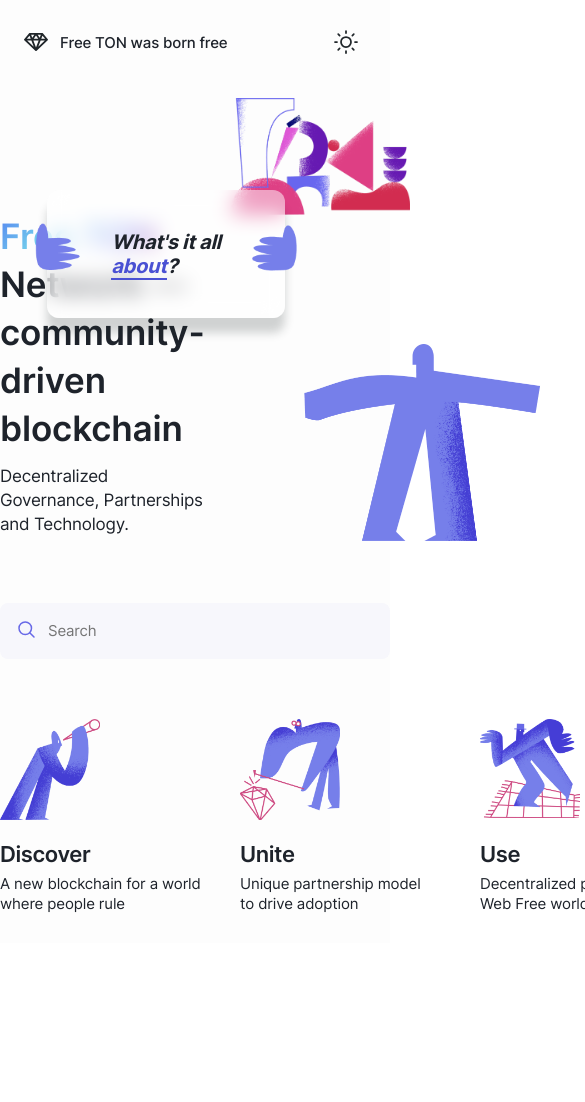
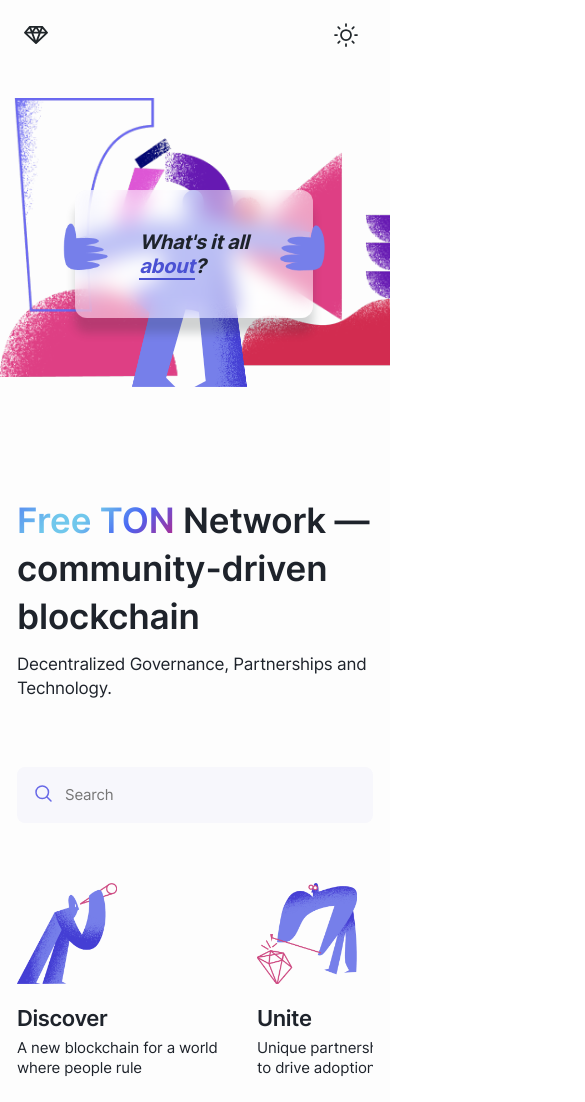
Before and after one commit to MaxKudrin/websitecopy, a website built with Parcel: page index.html in a window 390 px wide. Shown: the top 1102 px of the page, 585 px wide, since content can reach past the window. Before the commit the page ends 943 px from the top, so only its background shows below. Built offline with nearby package versions, Linux system fonts and the light colour scheme.

Commit message:
Added mobile view

```diff
--- a/index.html
+++ b/index.html
@@ -97,10 +97,10 @@
                             alt="Discover"
                           />
                         </div>
-                        <h2 class="categories__card-title" style="">
+                        <h2 class="categories__card-title">
                           Discover
                         </h2>
-                        <p class="categories__card-desc" style="">
+                        <p class="categories__card-desc">
                           A new blockchain for a world where people rule
                         </p></a
                       ><a
--- a/index.js
+++ b/index.js
@@ -1,5 +1,9 @@
 import lightButton from "./img/8ec1bb2628073f20382b238e319d5378.svg";
 import darkButton from "./img/b5a1d1887b576690d954ecd6a6adb569.svg";
+// import Swiper JS
+import Swiper from "swiper";
+// import Swiper styles
+import "swiper/swiper-bundle.css";
 
 // Cards Hover
 
--- a/package.json
+++ b/package.json
@@ -4,15 +4,15 @@
   "description": "",
   "main": "index.js",
   "scripts": {
-    "start": "parcel index.html",
+    "start": "parcel index.html --host=0.0.0.0",
     "build": "parcel build index.html"
   },
   "keywords": [],
   "author": "",
   "license": "ISC",
-  "devDependencies": {},
   "dependencies": {
     "parcel-bundler": "^1.12.5",
-    "sass": "^1.35.2"
+    "sass": "^1.35.2",
+    "swiper": "^6.7.5"
   }
 }
--- a/style/main.scss
+++ b/style/main.scss
@@ -92,6 +92,9 @@
   z-index: 20;
   background-color: var(--primary-bg-color);
   transition: background-color 0.5s, box-shadow 0.5s;
+  @media (max-width: 720px) {
+    align-items: center;
+  }
   * {
     font-family: InterMedium;
   }
@@ -100,6 +103,10 @@
     align-items: center;
     justify-content: space-between;
     padding: 24px 24px;
+    @media (max-width: 720px) {
+      padding-top: 17px;
+      padding-bottom: 0;
+    }
   }
   &__logo {
     position: relative;
@@ -112,6 +119,9 @@
     left: 36px;
     width: 180px;
     height: 20px;
+    @media (max-width: 1040px) {
+      display: none;
+    }
   }
   &__theme-settings {
     width: 40px;
@@ -129,22 +139,44 @@
     display: flex;
     padding-top: 98px;
     padding-bottom: 67px;
+    @media (max-width: 960px) {
+      flex-direction: column-reverse;
+      align-items: center;
+    }
   }
   &__img {
     width: 430px;
     transform: translateX(20px);
+    @media (max-width: 515px) {
+      img {
+        left: -65%;
+      }
+    }
+
+    @media (max-width: 720px) {
+      img {
+        left: -30%;
+      }
+    }
   }
 }
 .top-container {
   padding-bottom: 8px;
   background-color: var(--primary-bg-color);
   transition: background-color 0.5s;
+  @media (max-width: 960px) {
+    overflow: hidden;
+  }
 }
 .wrapper {
   max-width: 932px;
   margin: 0 auto;
   position: relative;
   transition: transform 1s;
+  @media (max-width: 960px) {
+    margin-left: 17px;
+    margin-right: 17px;
+  }
 }
 .title {
   padding-top: 114px;
@@ -230,6 +262,9 @@
     backdrop-filter: blur(10px);
     background-color: var(--about-bg-color);
     transition: box-shadow 0.15s;
+    @media (max-width: 960px) {
+      right: calc(50vw - 135px);
+    }
     &::before {
       background: no-repeat center/contain
         url("/img/7ec23ea0e65303d8c97c01ad83e9080f.png");
@@ -343,6 +378,10 @@
     height: 216px;
     display: flex;
     justify-content: space-between;
+    @media (max-width: 720px) {
+      overflow-x: hidden;
+
+    }
   }
   &__card {
     width: 208px;
```
